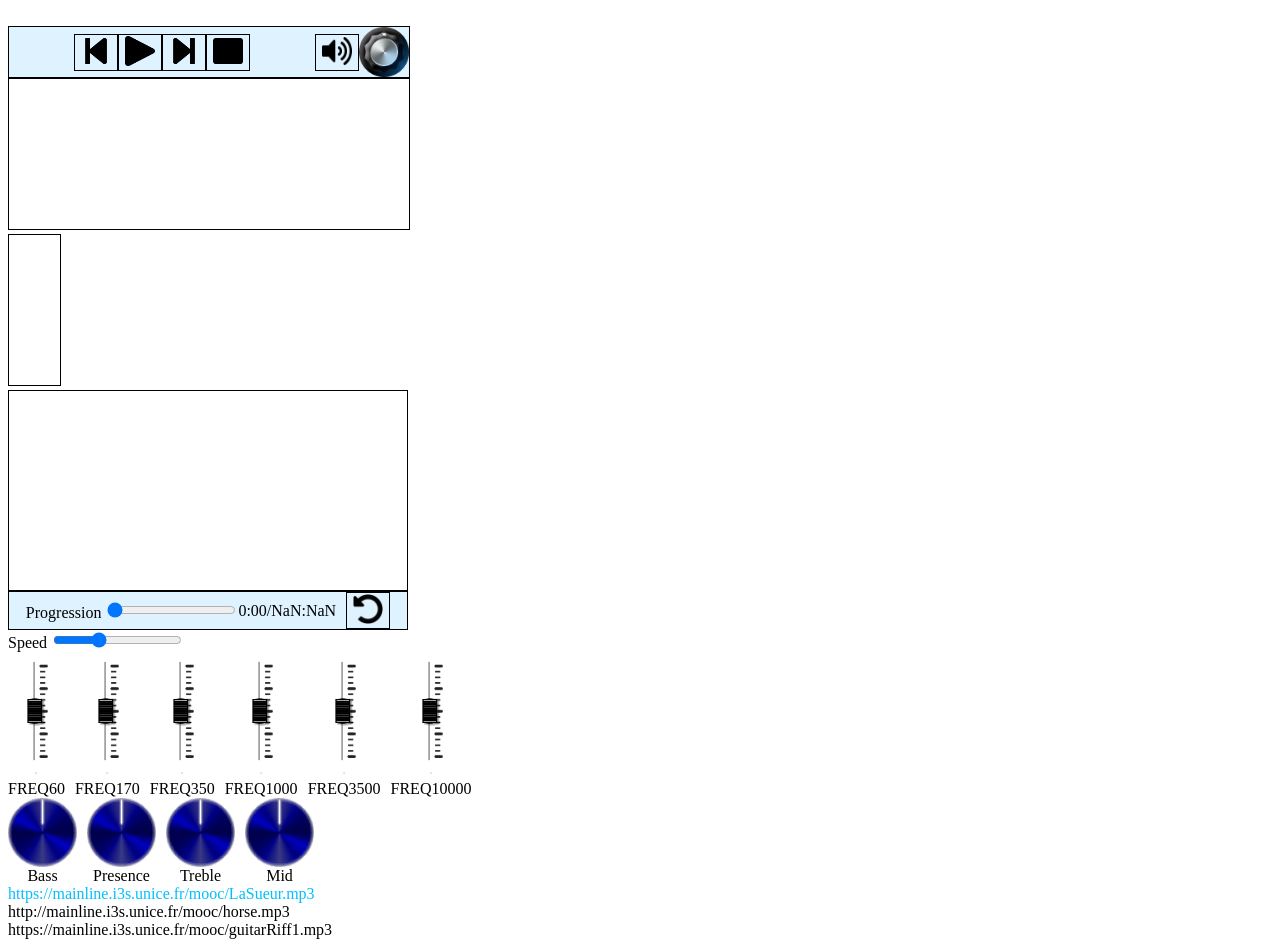
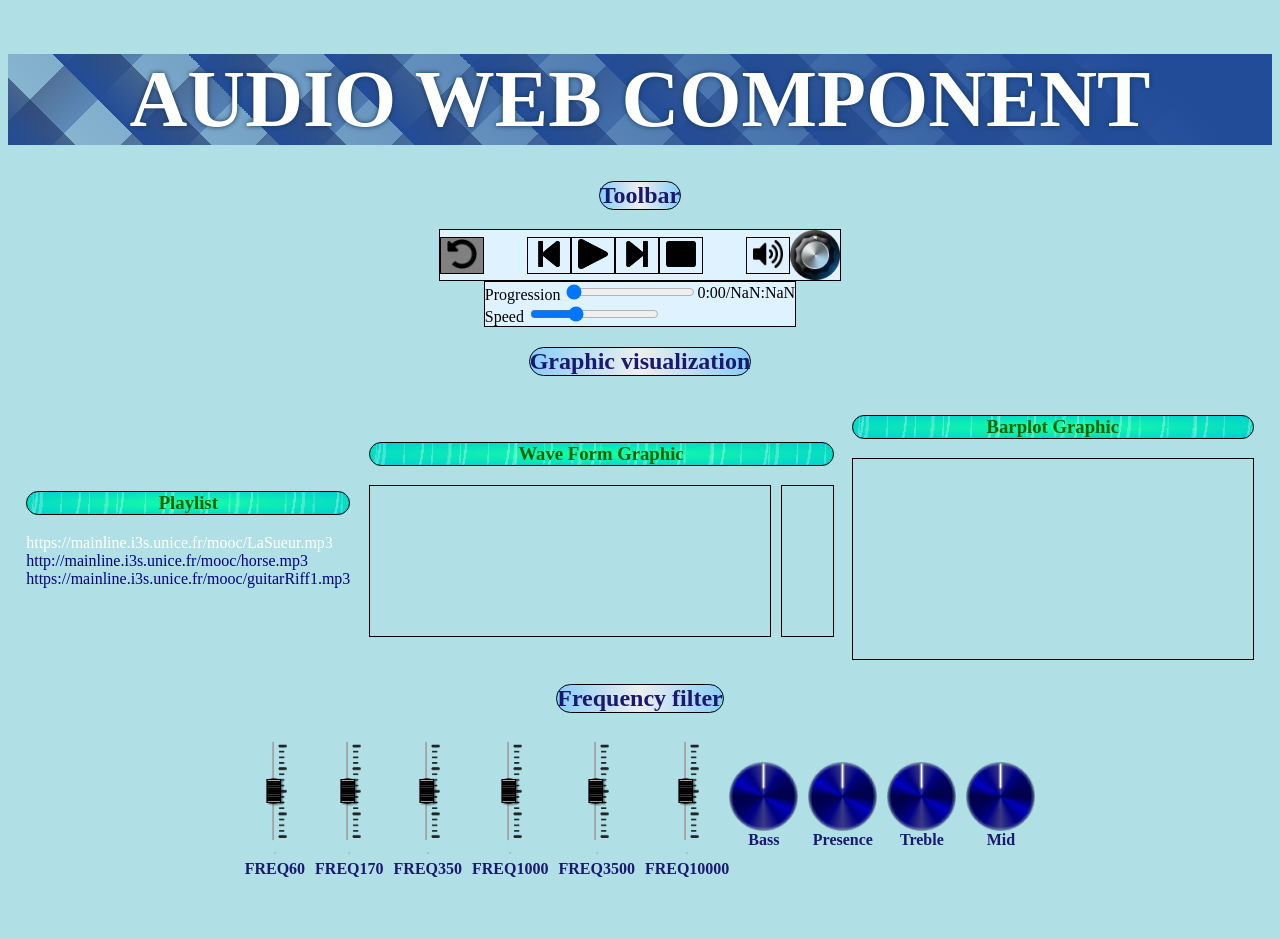
Before and after one commit to CamillePERES/webComponentMBDSGit, a website with bundled scripts: page public/index.html in a window 1280 px wide. After the commit the page ends 884 px from the top, so only its background shows below. Built offline with nearby package versions, Linux system fonts and the light colour scheme.

Commit message:
Style css + loop color active/inactive

```diff
--- a/public/index.html
+++ b/public/index.html
@@ -8,12 +8,38 @@
     <link rel="stylesheet" type="text/css" href="/style.css">
     <script src="/dist/index.js" type="module"></script>
 
+    <style>
+        h1{
+            background: linear-gradient(-135deg, rgb(34, 76, 152) 10%, transparent),
+                repeating-linear-gradient(45deg, rgba(34, 76, 152, 1) 0%, rgba(31, 48, 94, 0.6) 5%, transparent 5%, transparent 10%),
+                repeating-linear-gradient(-45deg, rgba(34, 76, 152, 0.4) 0%, rgba(31, 48, 94, 0.5) 5%, transparent 5%, transparent 10%);
+            background-color: rgba(34, 76, 152, 0.25);
+            display: flex;
+            justify-content: center;
+            align-items: center;
+            flex-direction: column;
+            color: white;
+            text-shadow: 0px 0px 5px #123456;
+            font-size: 5em;
+            font-weight: bold;
+            margin-bottom: 0.2em;
+          }
+    </style>
 </head>
 
 <body>
+    <h1>AUDIO WEB COMPONENT</h1>
+    <div>
+        <my-player src="https://mainline.i3s.unice.fr/mooc/LaSueur.mp3"></my-player>
+    </div>
 
-    <my-player src="https://mainline.i3s.unice.fr/mooc/LaSueur.mp3"></my-player>
 
 </body>
 
 </html>
+
+<style>
+    body{
+        background-color:#B0E0E6;
+    }
+</style>
```
Also changed, not shown: assets/imgs/404552-screen1.jpg (added), dist/index.js.
